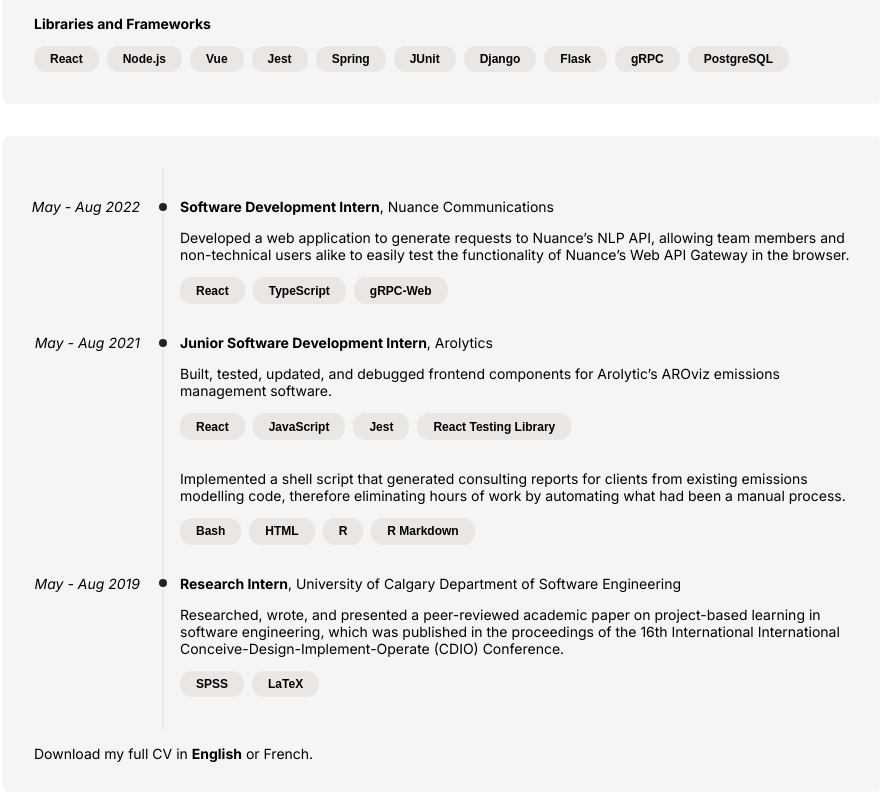
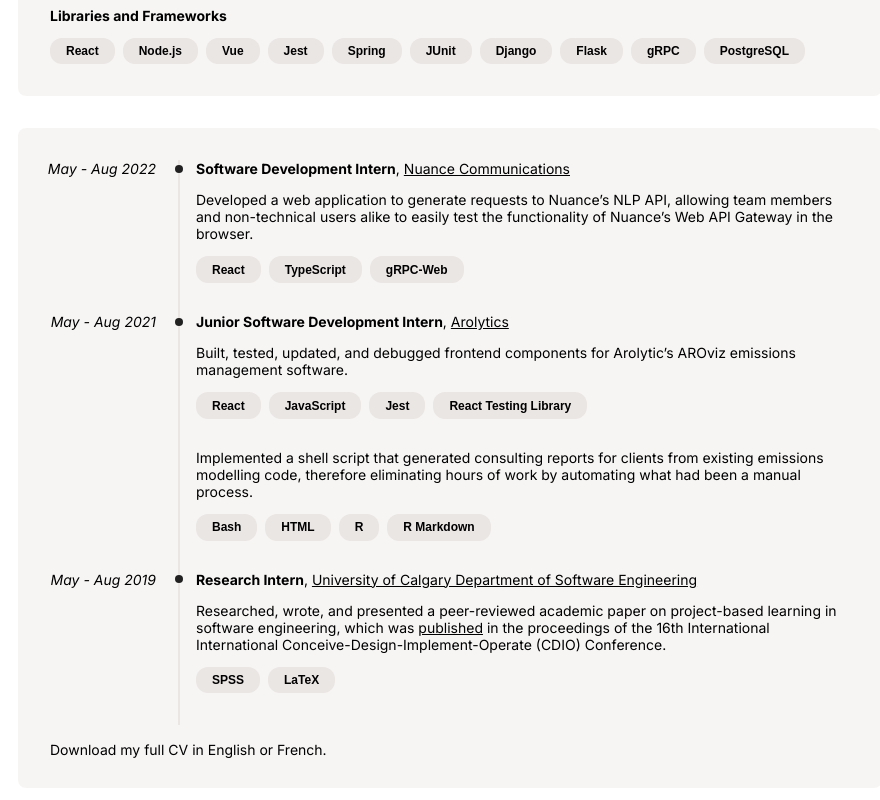
Before and after one commit to dina-shoham/personal-website, a Vue app: page / in a window 1280 px wide. Shown: the part 370-1170 px from the top of the page, without its empty margins (326-1206 px from the left). Built offline with nearby package versions, Linux system fonts and the light colour scheme.

Commit message:
tweaks to margins, appearance

```diff
--- a/src/App.vue
+++ b/src/App.vue
@@ -26,17 +26,16 @@
 
 <style scoped>
 .sidebar {
-  margin: 0;
-  padding: 0;
   width: 15rem;
+  padding: 1rem;
   position: fixed;
   height: 100%;
   overflow: auto;
 }
 
 .content {
-  margin-left: 15rem;
-  padding: 1.5rem 1rem 2rem 2rem;
+  margin-left: 17rem;
+  padding: 1rem;
 }
 
 .section {
--- a/src/components/Header.vue
+++ b/src/components/Header.vue
@@ -10,6 +10,7 @@
   <div class="header">
     <h1>{{ name }}</h1>
     <h2>{{ title }}</h2>
+    <br />
     <Links></Links>
   </div>
 </template>
@@ -18,9 +19,12 @@
 h1,
 h2 {
   text-align: right;
+  line-height: normal;
+  margin: 0;
 }
 
 .header {
+  /* margin: 1rem; */
   float: right;
 }
 </style>
--- a/src/components/Links.vue
+++ b/src/components/Links.vue
@@ -20,8 +20,8 @@
 }
 
 img {
-  width: 2rem;
-  height: 2rem;
+  width: 1.5rem;
+  height: 1.5rem;
   margin: 0.5rem;
 }
 </style>
--- a/src/components/SectionExperience.vue
+++ b/src/components/SectionExperience.vue
@@ -6,7 +6,10 @@
   <div class="container">
     <ul class="timeline">
       <li class="event" data-date="May - Aug 2022">
-        <p><b>Software Development Intern</b>, Nuance Communications</p>
+        <p>
+          <b>Software Development Intern</b>,
+          <a href="https://www.nuance.com/index.html" target="_blank">Nuance Communications</a>
+        </p>
         <p>
           Developed a web application to generate requests to Nuance’s NLP API, allowing team
           members and non-technical users alike to easily test the functionality of Nuance’s Web API
@@ -18,7 +21,10 @@
       </li>
 
       <li class="event" data-date="May - Aug 2021">
-        <p><b>Junior Software Development Intern</b>, Arolytics</p>
+        <p>
+          <b>Junior Software Development Intern</b>,
+          <a href="https://www.arolytics.com/" target="_blank">Arolytics</a>
+        </p>
         <p>
           Built, tested, updated, and debugged frontend components for Arolytic’s AROviz emissions
           management software.
@@ -39,30 +45,43 @@
       </li>
 
       <li class="event" data-date="May - Aug 2019">
-        <p><b>Research Intern</b>, University of Calgary Department of Software Engineering</p>
+        <p>
+          <b>Research Intern</b>,
+          <a href="https://schulich.ucalgary.ca/electrical-software" target="_blank"
+            >University of Calgary Department of Software Engineering</a
+          >
+        </p>
         <p>
           Researched, wrote, and presented a peer-reviewed academic paper on project-based learning
-          in software engineering, which was published in the proceedings of the 16th International
-          International Conceive-Design-Implement-Operate (CDIO) Conference.
+          in software engineering, which was
+          <a
+            href="http://www.cdio.org/knowledge-library/documents/student-perceptions-project-based-learning-software-engineering-course"
+            target="_blank"
+            >published</a
+          >
+          in the proceedings of the 16th International International
+          Conceive-Design-Implement-Operate (CDIO) Conference.
         </p>
         <Bubble text="SPSS"></Bubble>
         <Bubble text="LaTeX"></Bubble>
       </li>
     </ul>
-    <p>
-      Download my full CV in
-      <a href="../assets/cv_english.pdf" download="dina_shoham_cv_english"> English</a>
-      or French.
-    </p>
+    <p>Download my full CV in English or French.</p>
   </div>
 </template>
 
 <style scoped>
+a {
+  font-weight: 400;
+  text-decoration: underline;
+}
+
+/*Adapted from https://codepen.io/samerpik/embed/OVKyVZ? */
 .timeline {
   left: 8rem;
   border-left: 2px solid rgb(234, 230, 228);
   position: relative;
-  padding: 1rem 8rem 1rem 1rem;
+  padding: 0rem 8rem 1rem 1rem;
   list-style: none;
   text-align: left;
 }
```
